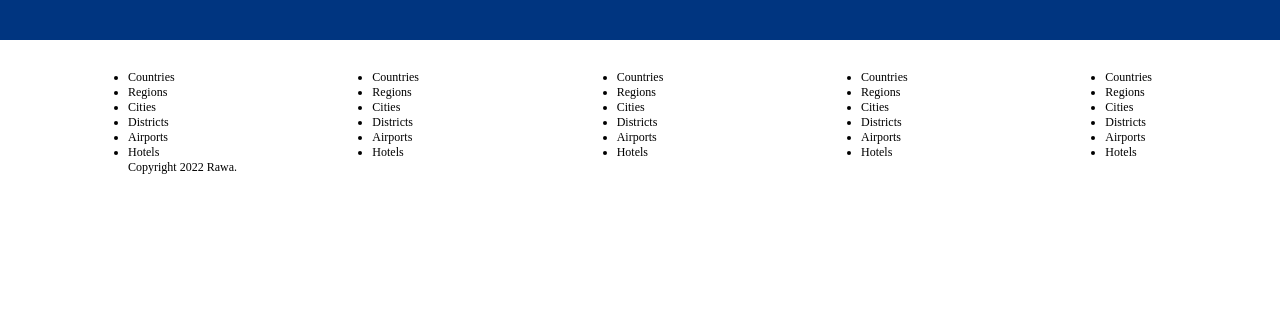
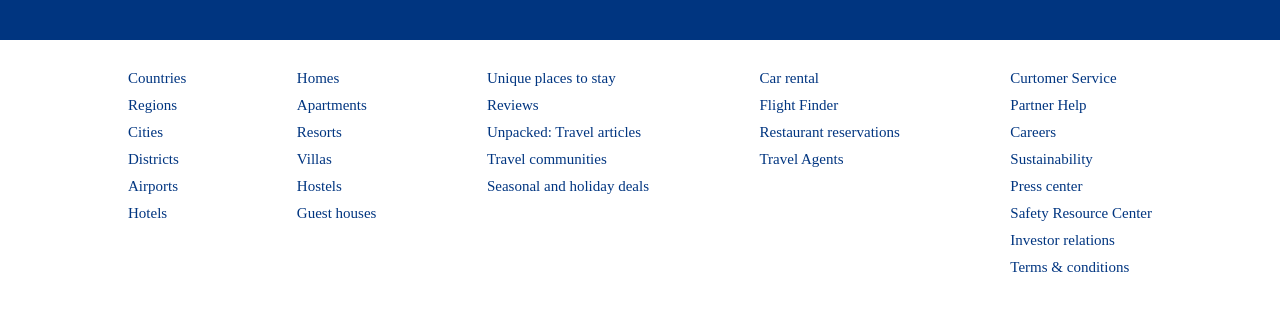
Before and after one commit to Wanjie-Ryan/Modern-Reservations-App-Frontend, a React (Create React App) app in the folder client/: page / in a window 1280 px wide. Shown: the part 1613-1949 px from the top of the page. Before the commit the page ends 1788 px from the top, so only its background shows below. Built offline with nearby package versions, Linux system fonts and the light colour scheme.

Commit message:
landing page complete

```diff
--- a/client/src/components/footer/footer.css
+++ b/client/src/components/footer/footer.css
@@ -9,4 +9,25 @@
     width:100%;
     display:flex;
     justify-content: space-between;
+    margin-bottom: 50px;
 }
+
+.flist{
+    padding:0;
+    list-style: none;
+}
+
+.fListItem{
+
+    margin-bottom: 10px;
+    color:#003580;
+    cursor:pointer;
+    font-size: 15px;
+}
+
+.ftext{
+
+    text-align: center;
+    font-weight: 800;
+    font-size: 16px;
+}
--- a/client/src/components/footer/footer.jsx
+++ b/client/src/components/footer/footer.jsx
@@ -4,6 +4,7 @@ import './footer.css'
 
 
 function Footer() {
+
 
 
 
@@ -19,64 +20,64 @@ function Footer() {
 
                 <ul className="flist">
 
-                    <li className="flistitem">Countries</li>
-                    <li className="flistitem">Regions</li>
-                    <li className="flistitem">Cities</li>
-                    <li className="flistitem">Districts</li>
-                    <li className="flistitem">Airports</li>
-                    <li className="flistitem">Hotels</li>
+                    <li className="fListItem">Countries</li>
+                    <li className="fListItem">Regions</li>
+                    <li className="fListItem">Cities</li>
+                    <li className="fListItem">Districts</li>
+                    <li className="fListItem">Airports</li>
+                    <li className="fListItem">Hotels</li>
 
                 </ul>
 
                 <ul className="flist">
 
-                    <li className="flistitem">Countries</li>
-                    <li className="flistitem">Regions</li>
-                    <li className="flistitem">Cities</li>
-                    <li className="flistitem">Districts</li>
-                    <li className="flistitem">Airports</li>
-                    <li className="flistitem">Hotels</li>
+                <li className="fListItem">Homes </li>
+                <li className="fListItem">Apartments </li>
+                <li className="fListItem">Resorts </li>
+                <li className="fListItem">Villas</li>
+                <li className="fListItem">Hostels</li>
+                <li className="fListItem">Guest houses</li>
+
 
                 </ul>
 
                 <ul className="flist">
 
-                    <li className="flistitem">Countries</li>
-                    <li className="flistitem">Regions</li>
-                    <li className="flistitem">Cities</li>
-                    <li className="flistitem">Districts</li>
-                    <li className="flistitem">Airports</li>
-                    <li className="flistitem">Hotels</li>
+                <li className="fListItem">Unique places to stay </li>
+                <li className="fListItem">Reviews</li>
+                <li className="fListItem">Unpacked: Travel articles </li>
+                <li className="fListItem">Travel communities </li>
+                <li className="fListItem">Seasonal and holiday deals </li>
 
                 </ul>
 
 
                 <ul className="flist">
 
-                    <li className="flistitem">Countries</li>
-                    <li className="flistitem">Regions</li>
-                    <li className="flistitem">Cities</li>
-                    <li className="flistitem">Districts</li>
-                    <li className="flistitem">Airports</li>
-                    <li className="flistitem">Hotels</li>
+                <li className="fListItem">Car rental </li>
+                <li className="fListItem">Flight Finder</li>
+                <li className="fListItem">Restaurant reservations </li>
+                <li className="fListItem">Travel Agents </li>
 
                 </ul>
 
 
                 <ul className="flist">
 
-                    <li className="flistitem">Countries</li>
-                    <li className="flistitem">Regions</li>
-                    <li className="flistitem">Cities</li>
-                    <li className="flistitem">Districts</li>
-                    <li className="flistitem">Airports</li>
-                    <li className="flistitem">Hotels</li>
+                <li className="fListItem">Curtomer Service</li>
+                <li className="fListItem">Partner Help</li>
+                <li className="fListItem">Careers</li>
+                <li className="fListItem">Sustainability</li>
+                <li className="fListItem">Press center</li>
+                <li className="fListItem">Safety Resource Center</li>
+                <li className="fListItem">Investor relations</li>
+                <li className="fListItem">Terms & conditions</li>
 
                 </ul>
 
             </div>
 
-            <div className="ftext">Copyright 2022 Rawa.</div>
+            <div className="ftext">Copyright &#169; {new Date().getFullYear()} Rawa.</div>
 
         </div>
 
```
